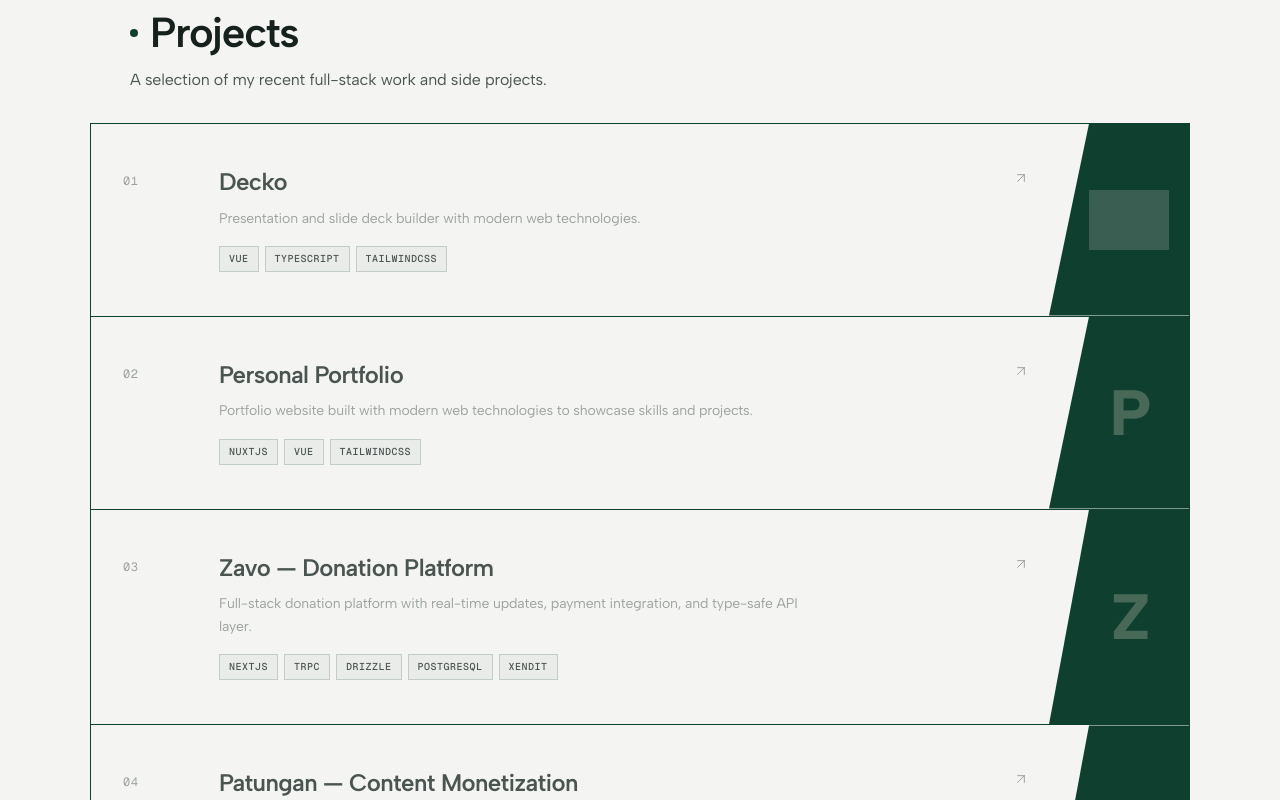
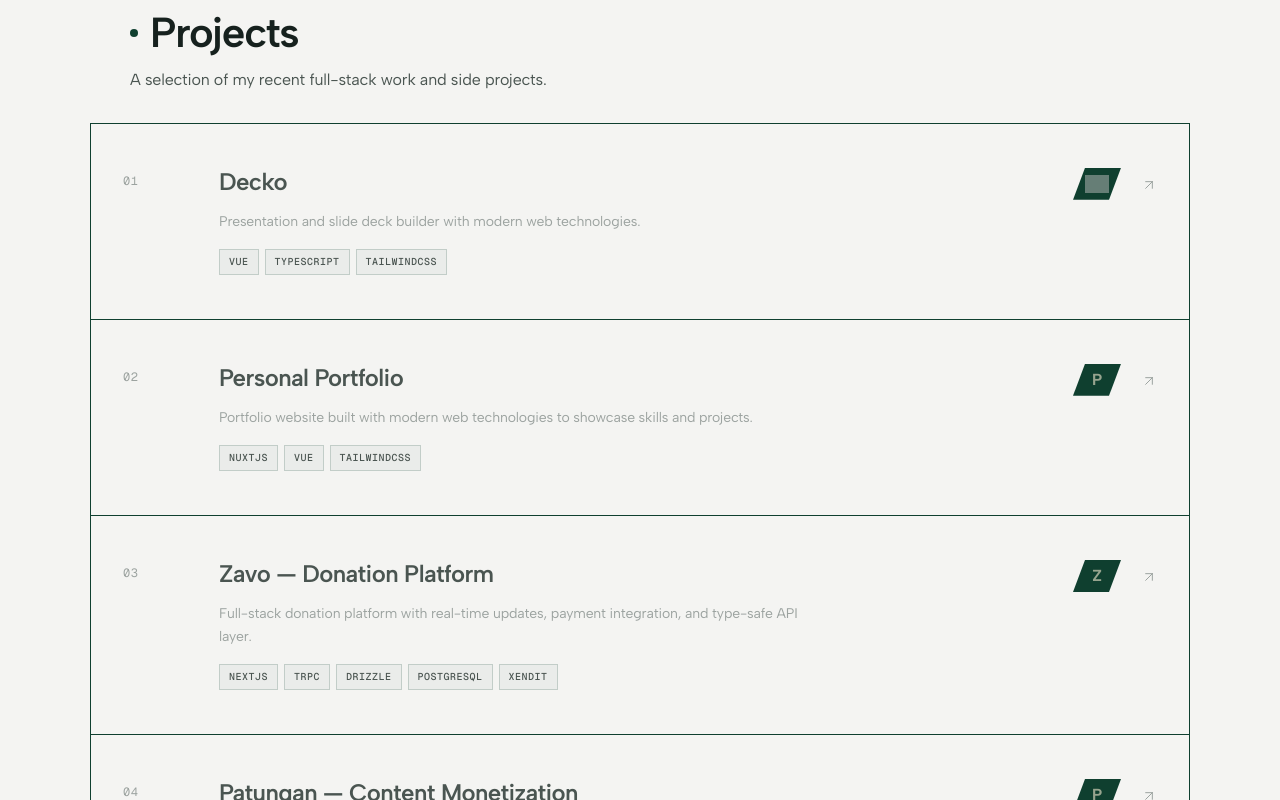
Before and after one commit to ardianilyas/portfolio, a Nuxt app: page / in a window 1280 px wide. Shown: the part 4900-5700 px from the top of the page. Built offline with nearby package versions, Linux system fonts and the light colour scheme; no server answers; grey boxes are pictures that could not be loaded.

Commit message:
feat(ui): move skewed logo badge inline before the arrow on project cards

```diff
--- a/app/components/ProjectCard.vue
+++ b/app/components/ProjectCard.vue
@@ -12,6 +12,14 @@
     <div class="project-body">
       <div class="project-head">
         <h3 class="project-name">{{ name }}</h3>
+
+        <div class="project-head-right">
+          <!-- Inline Skewed Logo Badge -->
+          <div class="project-inline-logo" aria-hidden="true">
+            <img v-if="logo" :src="logo" alt="" class="inline-logo-img" />
+            <span v-else class="inline-logo-text">{{ name.charAt(0) }}</span>
+          </div>
+
           <span class="project-arrow" aria-hidden="true">
             <svg class="arrow-svg arrow-main" width="16" height="16" viewBox="0 0 24 24" fill="none" stroke="currentColor" stroke-width="1.5">
               <path stroke-linecap="round" stroke-linejoin="round" d="M7 17L17 7M17 7H7M17 7v10" />
@@ -21,16 +29,11 @@
             </svg>
           </span>
         </div>
+      </div>
       <p class="project-desc">{{ description }}</p>
       <div class="project-tags" aria-label="Technologies used">
         <span v-for="tag in tags" :key="tag" class="project-tag">{{ tag }}</span>
       </div>
-    </div>
-
-    <!-- Skewed Logo Box on Right -->
-    <div class="project-logo-box" aria-hidden="true">
-      <img v-if="logo" :src="logo" alt="" class="project-logo-img" />
-      <span v-else class="project-logo-text">{{ name.charAt(0) }}</span>
     </div>
 
   </NuxtLink>
@@ -55,7 +58,7 @@ defineProps<{
   display: grid;
   grid-template-columns: 48px 1fr;
   gap: 24px;
-  padding: 36px 120px 36px 24px;
+  padding: 36px 24px;
   margin: 0;
   margin-top: -1px; /* Prevent double borders */
   border: 1px solid #0F3F2F;
@@ -63,14 +66,13 @@ defineProps<{
   transition: transform 0.5s cubic-bezier(0.16, 1, 0.3, 1), box-shadow 0.5s cubic-bezier(0.16, 1, 0.3, 1), background 0.3s ease, border-color 0.3s ease;
   cursor: pointer;
   position: relative;
-  overflow: hidden;
 }
 
 @media (min-width: 768px) {
   .project-row {
     grid-template-columns: 64px 1fr;
     gap: 32px;
-    padding: 44px 160px 44px 32px;
+    padding: 44px 32px;
     margin: 0;
     margin-top: -1px;
   }
@@ -105,71 +107,57 @@ defineProps<{
   transform: translate(0, 0);
 }
 
-.project-row:hover .project-logo-text {
+.project-row:hover .inline-logo-img {
   opacity: 1;
-  transform: scale(1.1) translateX(4px);
+  filter: grayscale(0%) contrast(100%);
+  transform: scale(1.1);
 }
 
-/* ── Logo Box ─────────────────────────────────────────── */
-.project-logo-box {
-  position: absolute;
-  top: 0;
-  right: 0;
-  bottom: 0;
-  width: 100px;
-  background: #0F3F2F; /* Dark green block */
-  clip-path: polygon(30px 0, 100% 0, 100% 100%, 0 100%);
+.project-row:hover .inline-logo-text {
+  color: #0F3F2F;
+  opacity: 1;
+}
+
+.project-row:hover .project-inline-logo {
+  background: #f2e8cf;
+  border-color: #0F3F2F;
+}
+
+/* ── Inline Logo ──────────────────────────────────────── */
+.project-head-right {
+  display: flex;
+  align-items: center;
+  gap: 20px;
+}
+
+.project-inline-logo {
+  width: 48px;
+  height: 32px;
+  background: #0F3F2F;
+  clip-path: polygon(12px 0, 100% 0, calc(100% - 12px) 100%, 0 100%); /* Skewed pill */
   display: flex;
   align-items: center;
   justify-content: center;
-  padding-left: 15px; /* Offset to center inside the skew */
-  z-index: 0;
-  pointer-events: none;
+  transition: background 0.3s ease, border-color 0.3s ease;
+  border: 1px solid transparent;
 }
 
-@media (min-width: 768px) {
-  .project-logo-box {
-    width: 140px;
-    clip-path: polygon(40px 0, 100% 0, 100% 100%, 0 100%);
-    padding-left: 20px;
-  }
+.inline-logo-text {
+  font-family: var(--font-sans);
+  font-size: 16px;
+  font-weight: 700;
+  color: #f2e8cf;
+  opacity: 0.6;
+  line-height: 1;
+  transition: opacity 0.3s ease, color 0.3s ease;
 }
 
-.project-logo-text {
-  font-family: var(--font-sans);
-  font-size: 42px;
-  font-weight: 800;
-  color: #f2e8cf; /* Bone text */
-  opacity: 0.25;
-  letter-spacing: -0.05em;
-  line-height: 1;
-  transition: opacity 0.4s ease, transform 0.5s cubic-bezier(0.16, 1, 0.3, 1);
-}
-
-@media (min-width: 768px) {
-  .project-logo-text {
-    font-size: 64px;
-  }
-}
-
-.project-logo-img {
-  width: 60px;
+.inline-logo-img {
+  width: 24px;
   height: auto;
-  opacity: 0.25;
+  opacity: 0.5;
   filter: grayscale(100%) contrast(200%);
-  transition: opacity 0.4s ease, transform 0.5s cubic-bezier(0.16, 1, 0.3, 1), filter 0.3s ease;
-}
-
-@media (min-width: 768px) {
-  .project-logo-img {
-    width: 80px;
-  }
-}
-
-.project-row:hover .project-logo-img {
-  opacity: 1;
-  transform: scale(1.1) translateX(4px);
-  filter: grayscale(0%) contrast(100%);
+  transition: opacity 0.3s ease, filter 0.3s ease, transform 0.5s cubic-bezier(0.16, 1, 0.3, 1);
 }
 
 /* ── Index ────────────────────────────────────────────── */
```
Lines whose indentation alone changed are shown as unchanged.
